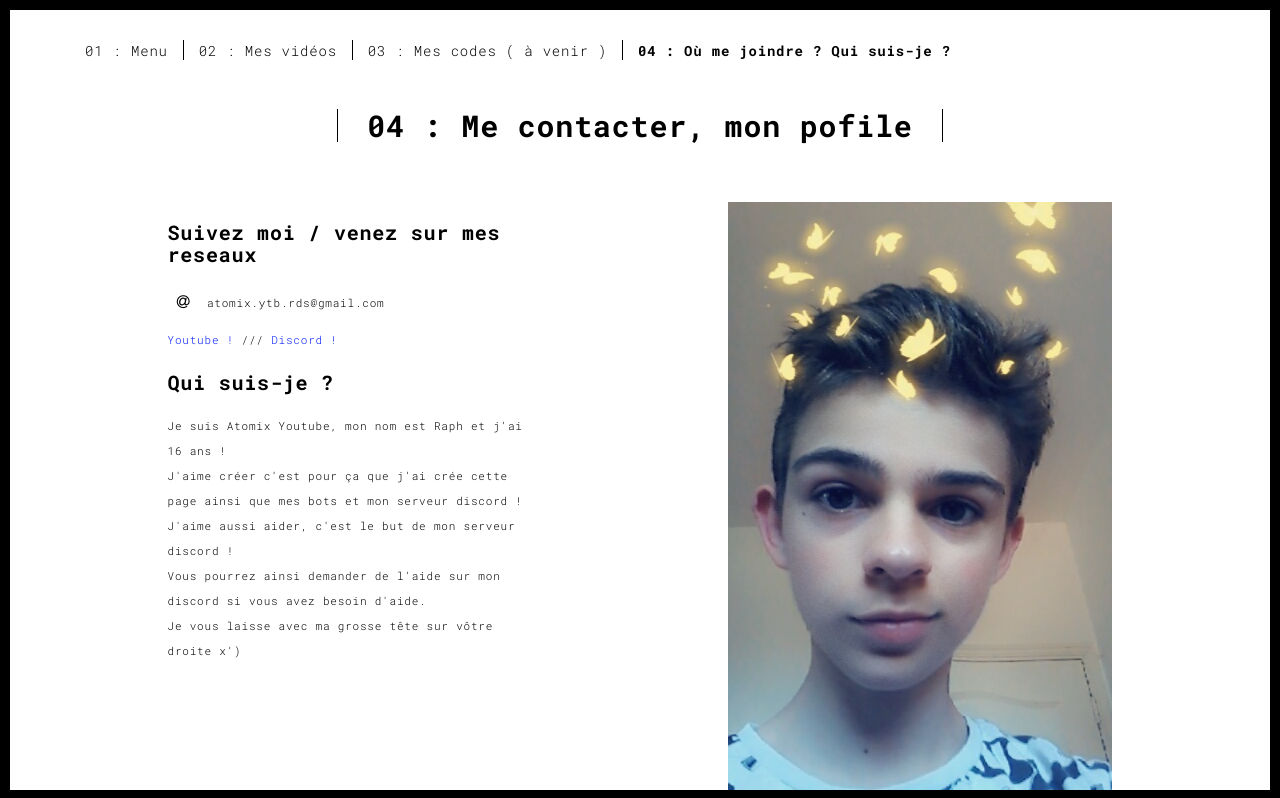
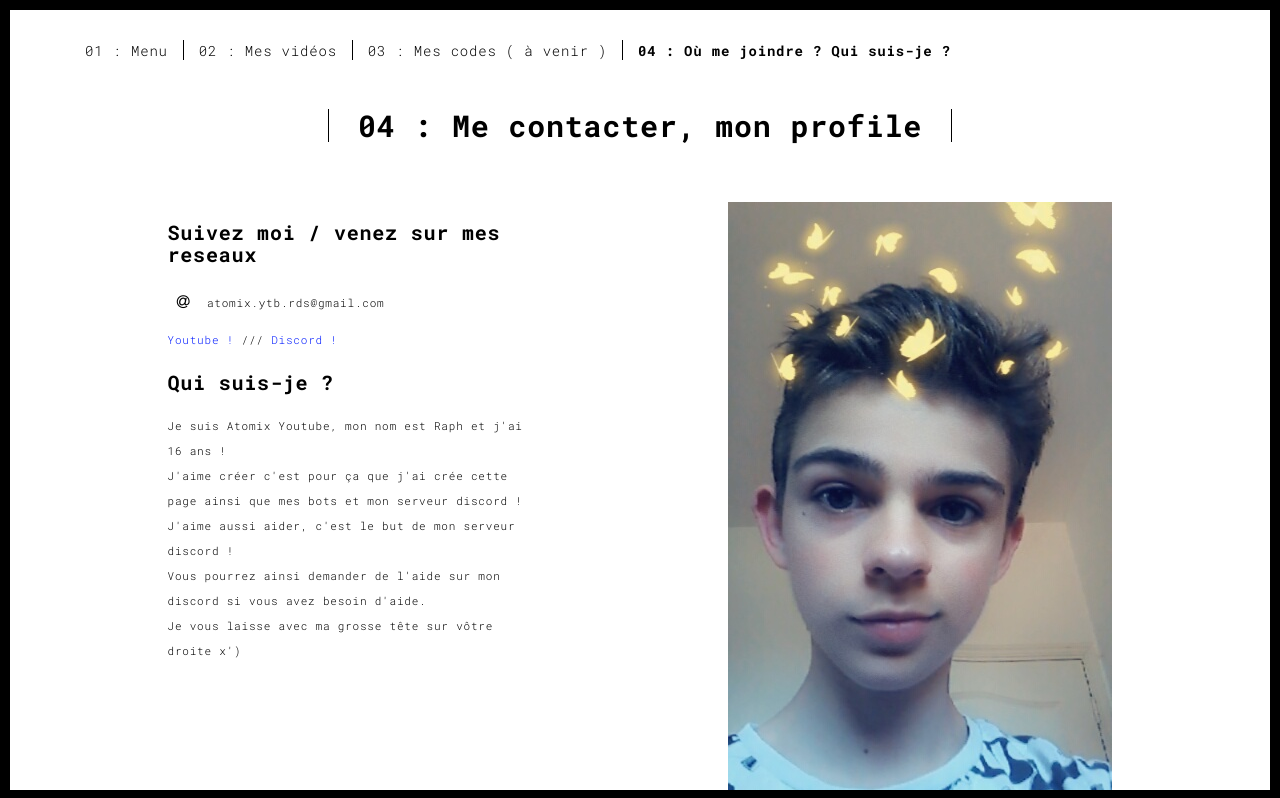
Before and after one commit to raphatx/raphatx.github.io, a plain HTML site: page contact.html in a window 1280 px wide. Shown: the top 798 px of the page. Drawn offline with Linux system fonts and the light colour scheme.

Commit message:
Update contact.html

```diff
--- a/contact.html
+++ b/contact.html
@@ -54,7 +54,7 @@
       <div class="row">
         <div class="col-xs-12">
           <div class="section-container-spacer text-center">
-            <h1 class="h2">04 : Me contacter, mon pofile</h1>
+            <h1 class="h2">04 : Me contacter, mon profile</h1>
           </div>
 
           <div class="row">
```
